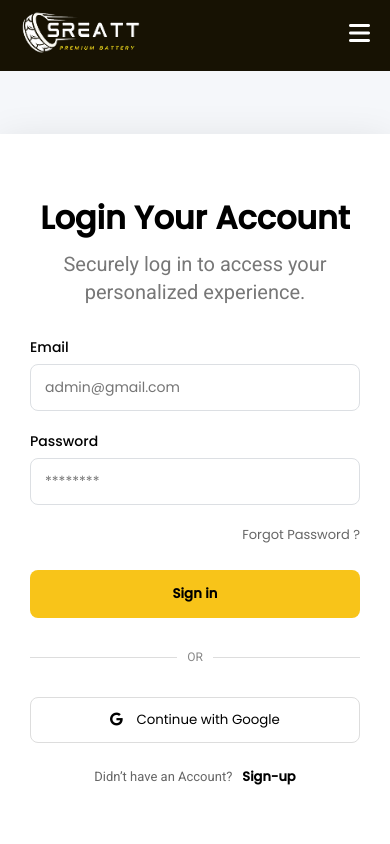
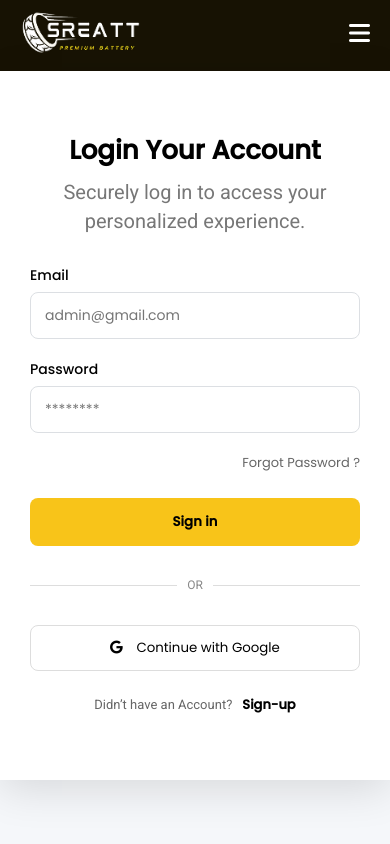
Before and after one commit to Manish0213/SREATT, a React (Vite) app: page /login in a window 390 px wide. Shown: the top 844 px of the page. Built offline with nearby package versions, Linux system fonts and the light colour scheme.

Commit message:
Login Issues Fixed...

```diff
--- a/src/pages/Login.css
+++ b/src/pages/Login.css
@@ -169,6 +169,7 @@
 
     .login-right {
         width: 100%;
+        padding: 60px 30px;
     }
 
     .login-container {
@@ -176,7 +177,11 @@
         border-radius: 0px;
     }
 
-    .login-right {
-        padding: 60px 30px;
+    .login-page {
+        align-items: flex-start;   /* 🔥 ye line sab fix karegi */
+    }
+
+    .login-right h2 {
+        font-size: 26px;
     }
 }
```
